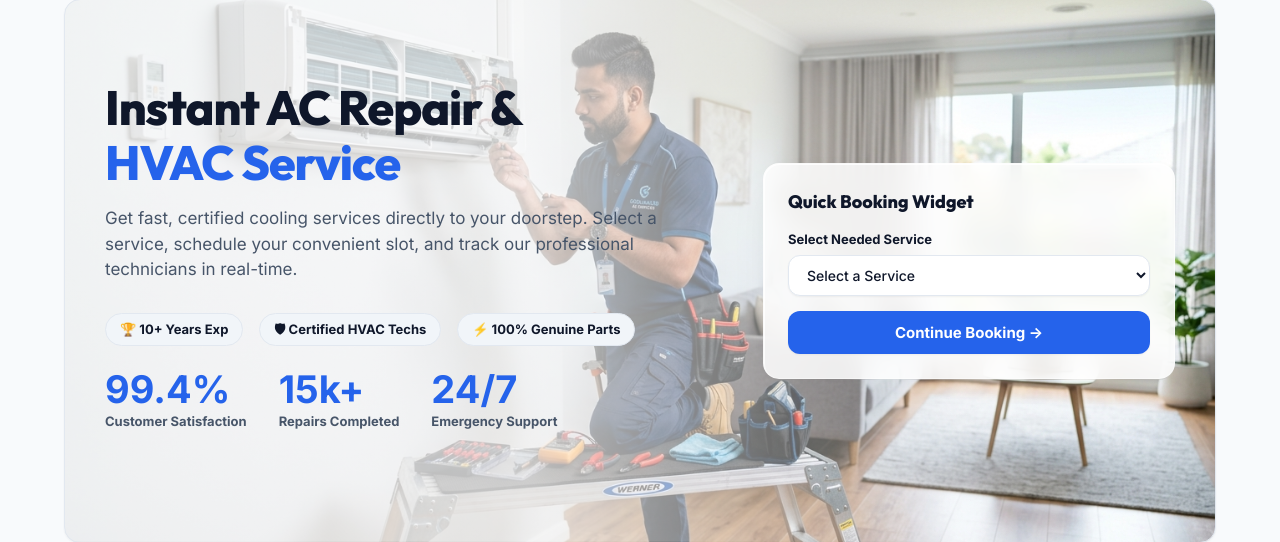
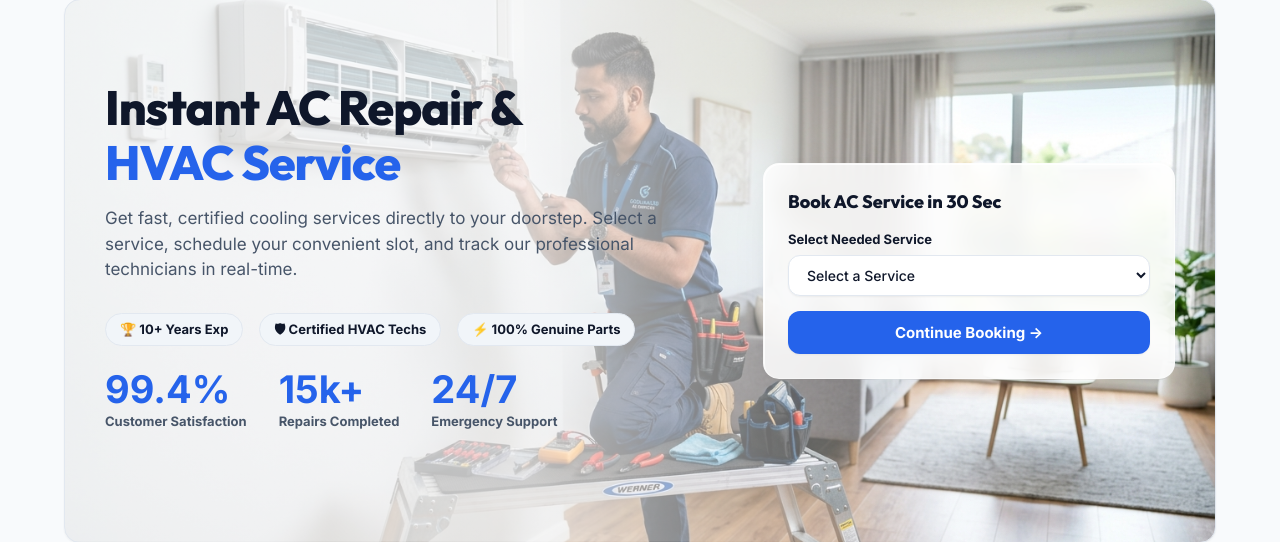
Before and after one commit to spotifyfree5546372-ui/ac-repair-website, a Node server app: page / in a window 1280 px wide. Shown: the part 87-629 px from the top of the page. Run offline with Node 20, Linux system fonts and the light colour scheme; data comes from the database, SQL or seed files in the repository; some libraries are stand-ins or nearby versions.

Commit message:
Update booking widget card header to catchy title 'Book AC Service in 30 Sec'

```diff
--- a/views/index.ejs
+++ b/views/index.ejs
@@ -29,7 +29,7 @@
 
   <div class="hero-right">
     <div class="hero-right-card">
-      <h3 style="font-size: 18px; font-weight: 800; margin-bottom: 15px; color: var(--text-main);">Quick Booking Widget</h3>
+      <h3 style="font-size: 18px; font-weight: 800; margin-bottom: 15px; color: var(--text-main);">Book AC Service in 30 Sec</h3>
       <form action="/bookings/new" method="GET">
         <div class="form-group" style="margin-bottom: 15px;">
           <label for="serviceSelect" class="form-label" style="font-size: 13px;">Select Needed Service</label>
```
